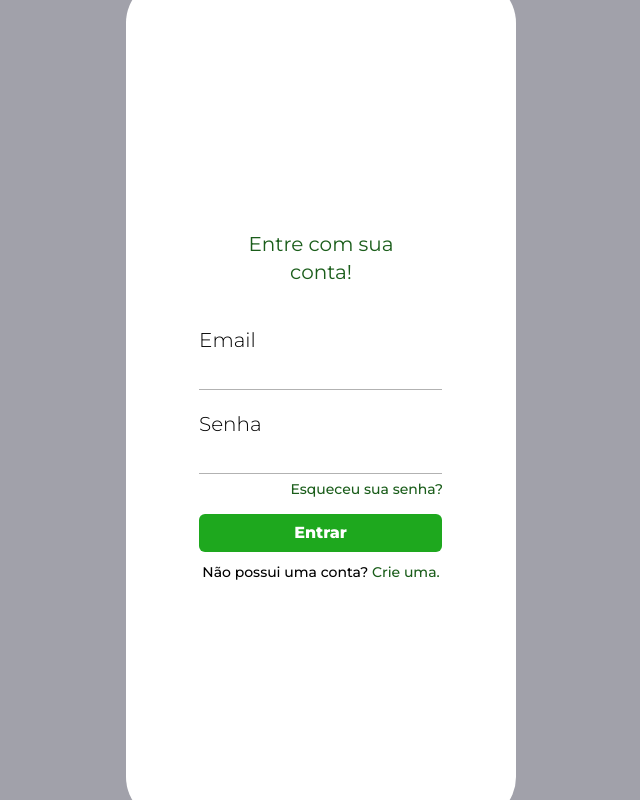
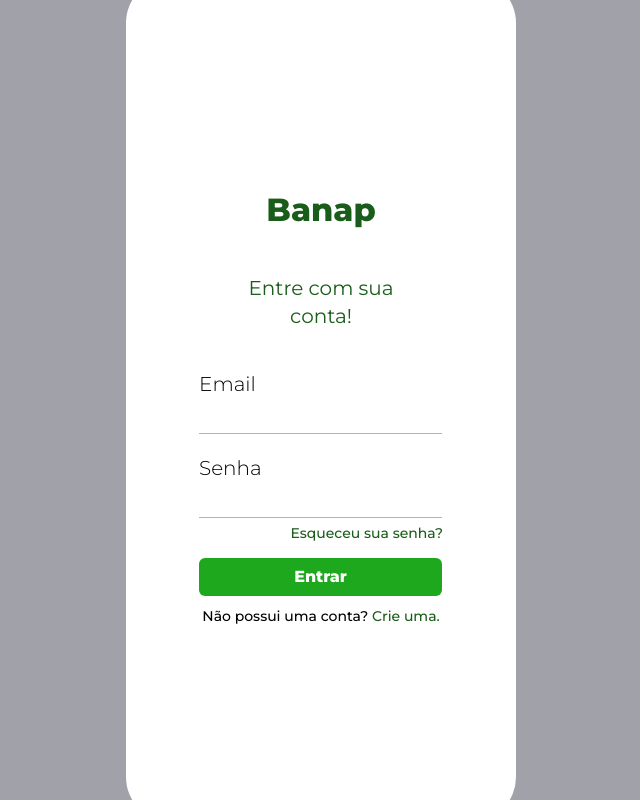
Before and after one commit to banap-app/banap-app, a React (Vite) app: page /login in a window 1280 px wide. Shown: the whole page, without its empty margins (319-959 px from the left). Built offline with nearby package versions, Linux system fonts and the light colour scheme.

Commit message:
Updated login page

```diff
--- a/src/pages/LoginForm.jsx
+++ b/src/pages/LoginForm.jsx
@@ -5,9 +5,14 @@ function Login() {
     <Frame>
       <div className='w-full h-full flex flex-col items-center justify-center'>
         <div className='flex flex-col gap-10'>
-          <p className='text-xl font-regular text-[#1a5d1a] text-center'>
-            Entre com sua<br></br>conta!
-          </p>
+          <div className='flex flex-col gap-10'>
+            <p className='text-[32px] font-extrabold text-[#1a5d1a] text-center'>
+              Banap
+            </p>
+            <p className='text-xl font-regular text-[#1a5d1a] text-center'>
+              Entre com sua<br></br>conta!
+            </p>
+          </div>
           <form>
             <div className='w-[244px] h-[244px]'>
               <div className='flex flex-col gap-5'>
--- a/src/pages/RegistrationForm.jsx
+++ b/src/pages/RegistrationForm.jsx
@@ -38,6 +38,7 @@ function Register() {
                   type='email'
                   name='email'
                   id='email'
+                  autoComplete='email'
                   required
                   className='w-[330px] border-b border-black/30 pb-[5px] outline-none text-sm font-regular text-[#1a5d1a] placeholder:text-[#1a5d1a]'
                 />
```
